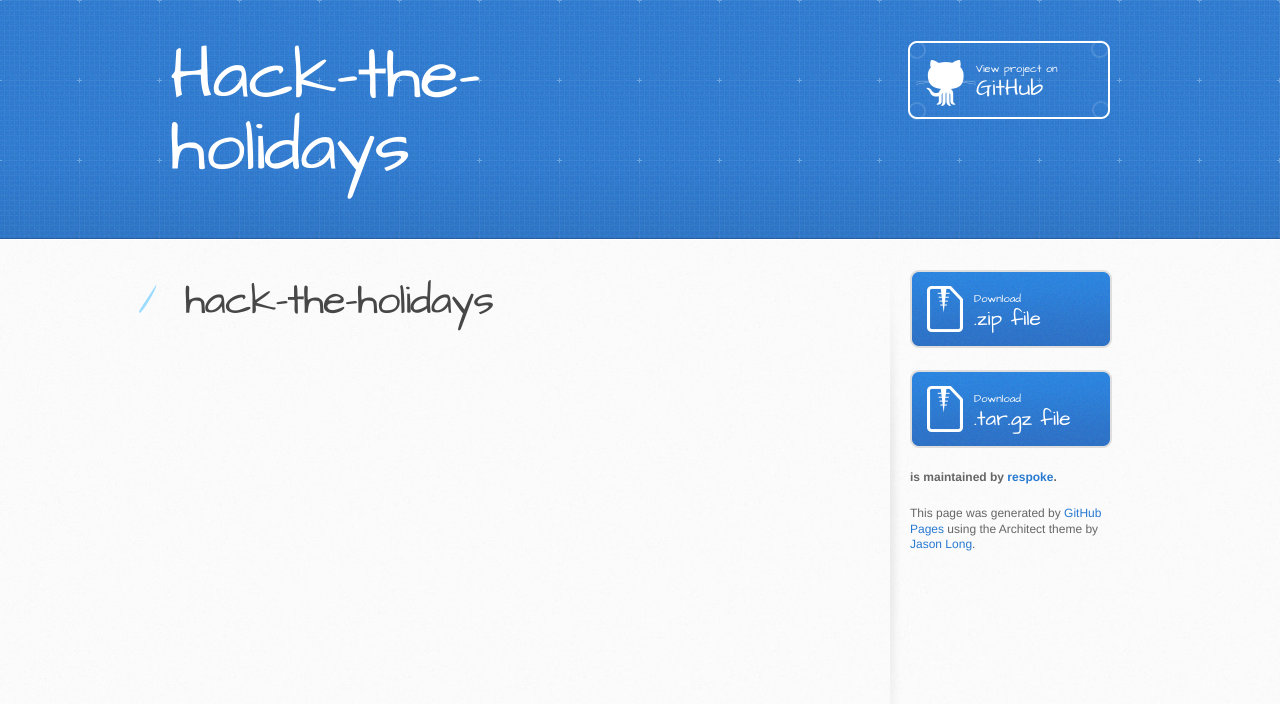
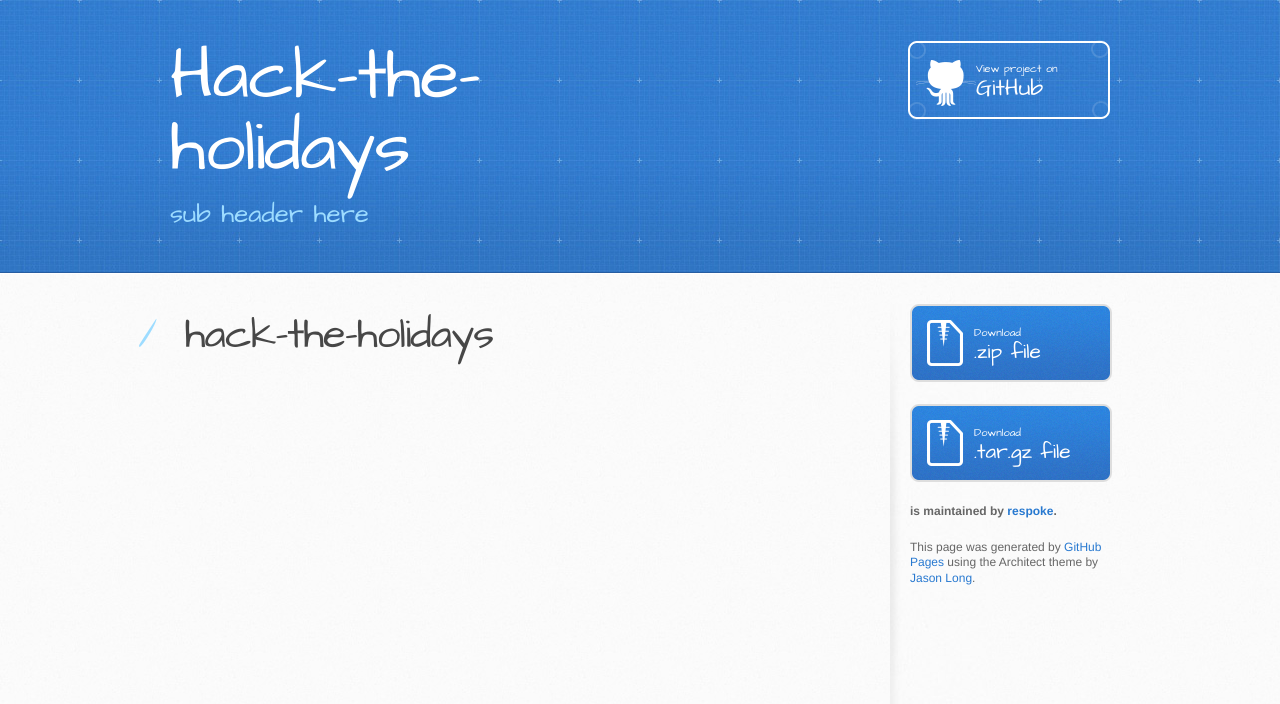
Before and after one commit to alpocr/hack-the-holidays, a plain HTML site: page index.html in a window 1280 px wide. Drawn offline with Linux system fonts and the light colour scheme.

Commit message:
Update index.html

```diff
--- a/index.html
+++ b/index.html
@@ -20,7 +20,7 @@
     <header>
       <div class="inner">
         <h1>Hack-the-holidays</h1>
-        <h2></h2>
+        <h2>sub header here</h2>
         <a href="https://github.com/respoke/hack-the-holidays" class="button"><small>View project on</small> GitHub</a>
       </div>
     </header>
```
